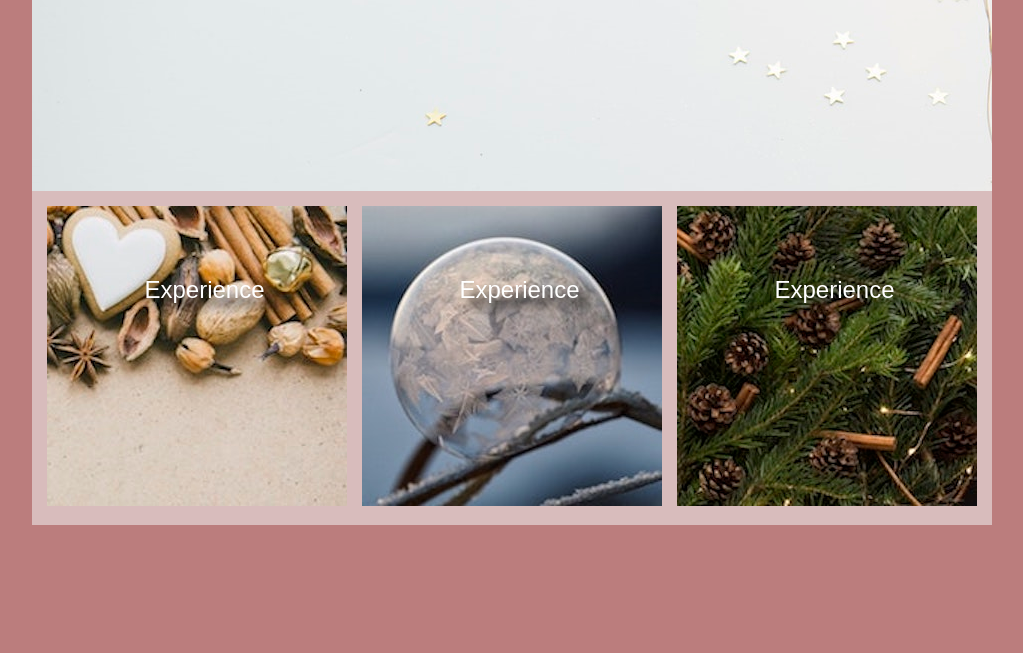
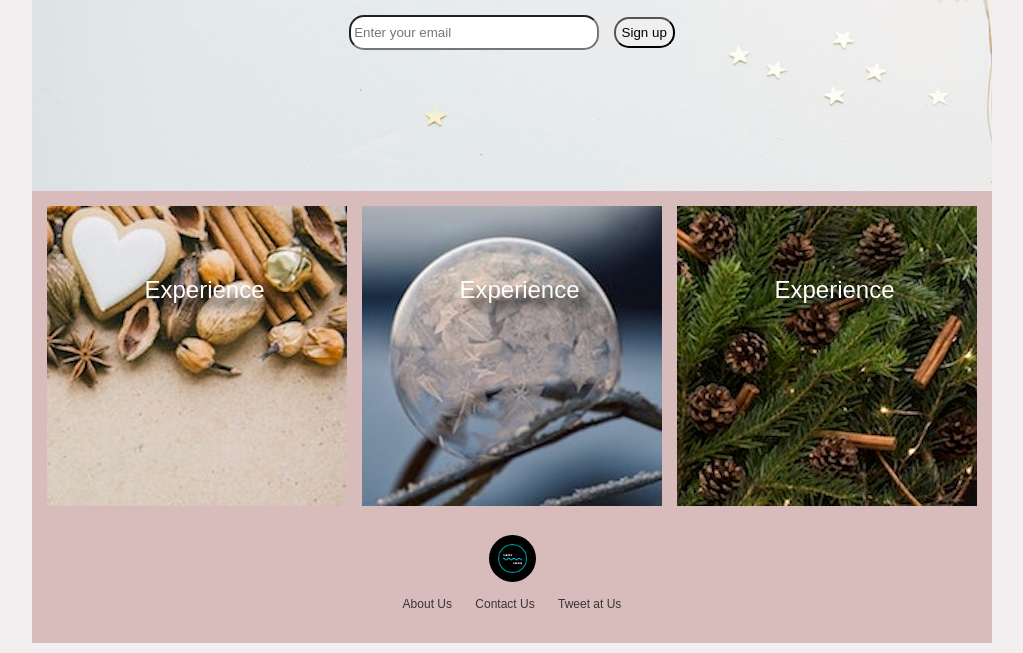
Before and after one commit to Sosodope/newsletter-site, a plain HTML site: page index.html in a window 1280 px wide. Shown: the part 373-1026 px from the top of the page, without its empty margins (128-1151 px from the left). Before the commit the page ends 898 px from the top, so only its background shows below. Drawn offline with Linux system fonts and the light colour scheme.

Commit message:
change styling for the page

```diff
--- a/index.html
+++ b/index.html
@@ -56,5 +56,16 @@
 		</div>
 	</div>
 
+	<footer>
+		<img src="same.png">
+		<div>
+			<ul>
+				<li><a href="#">About Us</a></li>
+				<li><a href="#">Contact Us</a></li>
+				<li><a href="#">Tweet at Us</a></li>
+			</ul>
+		</div>
+	</footer>
+
 </body>
 </html>
--- a/style.css
+++ b/style.css
@@ -1,5 +1,5 @@
 html{
-	background: #bb7d7d;
+	background: #f2eff0;
 }
 
 body{
@@ -86,7 +86,7 @@ header li:first-child{
 }
 #main p, #main h3{
 	margin: 0;
-	padding-top: 20px;
+	padding-top: 60px;
 	color: #bb7d7d;
 	text-align: center;
 	font-size: 2em;
@@ -99,12 +99,12 @@ form{
 	width: 25%;
 	height: 25px;
 	border-radius: 15px;
-	padding: 0;
+	padding: 3px;
 	margin-right: 10px;
 	outline: none;
 }
 #click{
-	height: 25px;
+	height: 31px;
 	border-radius: 15px;
 }
 .box{
@@ -116,6 +116,7 @@ form{
 	position: relative;
 	z-index: 1;
 	margin-left: 15px;
+	transition: all 0.3s ease-in-out;
 }
 .box p{
 	position: absolute;
@@ -125,8 +126,26 @@ form{
 	text-align: center;
 	font-size: 1.5em;
 	margin-left: 15px;
+	transition: all 0.3s ease-in-out;
+}
+.box:hover p{
+	transform: scale(1.2);
+}
+.box:hover img{
+	opacity: 0.7;
 }
 .card p{
 	color: #fff;
 	text-shadow: 10px 10px 10px #000;
 }
+/*footer*/
+footer img{
+	width: 5%;
+    border-radius: 50%;
+}
+footer{
+	padding-bottom: 20px;
+	margin: 10px;
+	text-align: center;
+	font-size: 0.75em;
+}
```
